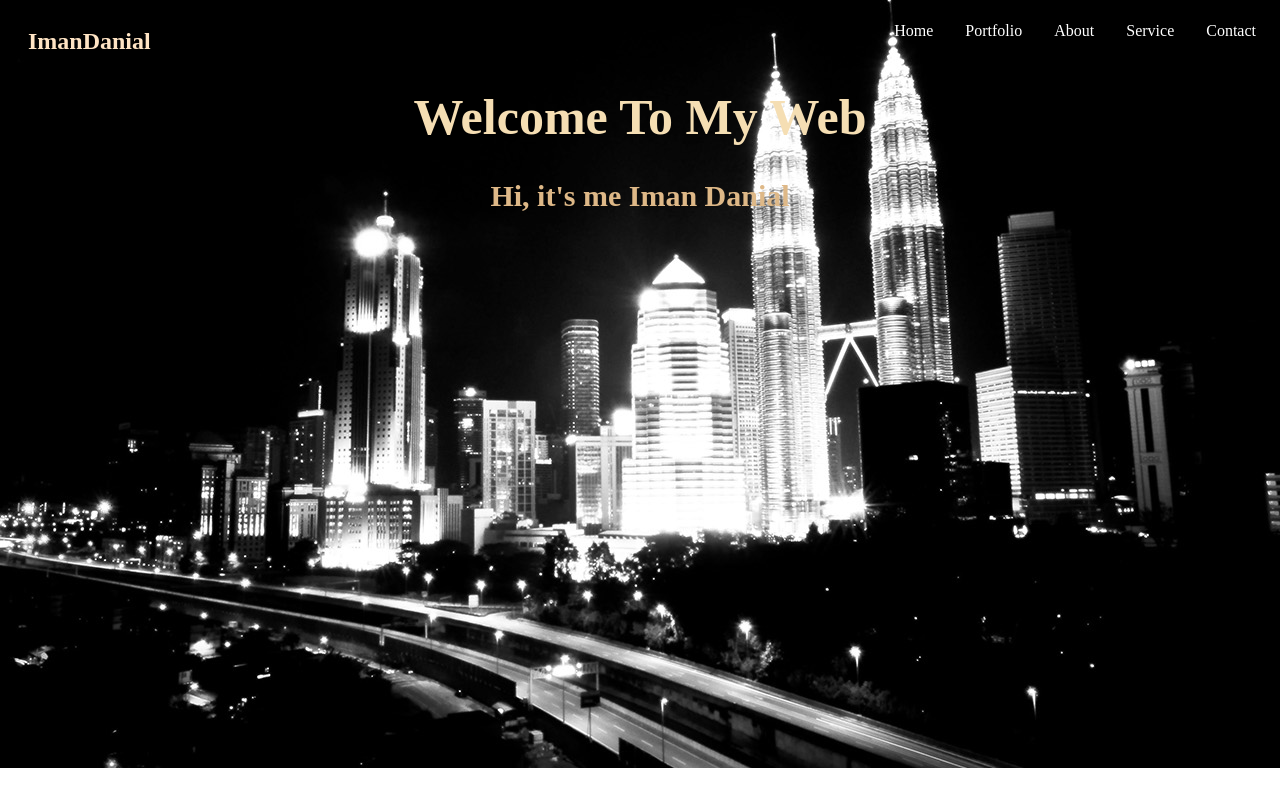
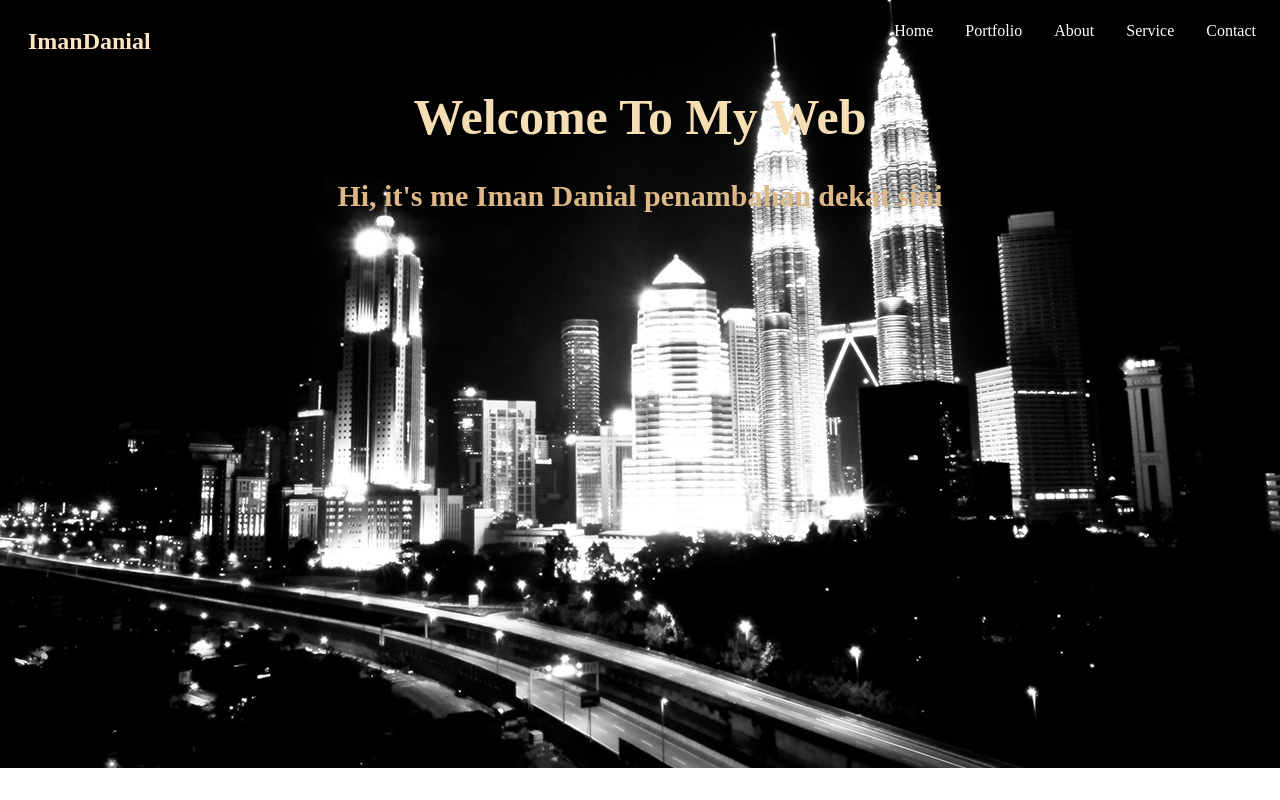
Before and after one commit to ImanDanl/amali, a plain HTML site: page index.html in a window 1280 px wide. Shown: the top 800 px of the page. Drawn offline with Linux system fonts and the light colour scheme.

Commit message:
Update index.html

```diff
--- a/index.html
+++ b/index.html
@@ -26,7 +26,7 @@
         <div class="home">
 
         <h1 class="h1">Welcome To My Web</h1>
-        <h3 class="h3">Hi, it's me Iman Danial</h3>
+        <h3 class="h3">Hi, it's me Iman Danial penambahan dekat sini</h3>
 
     </div>
 
```
